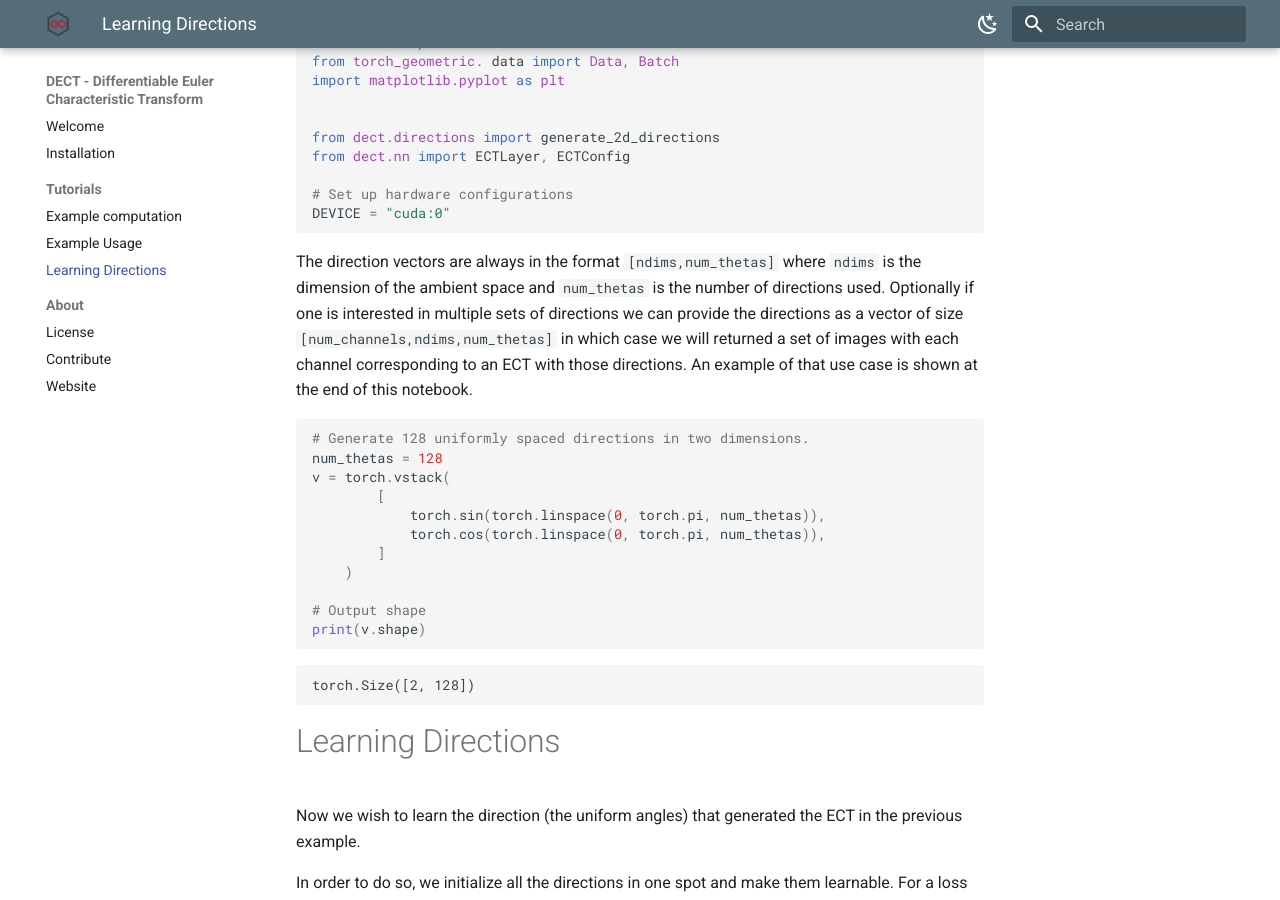
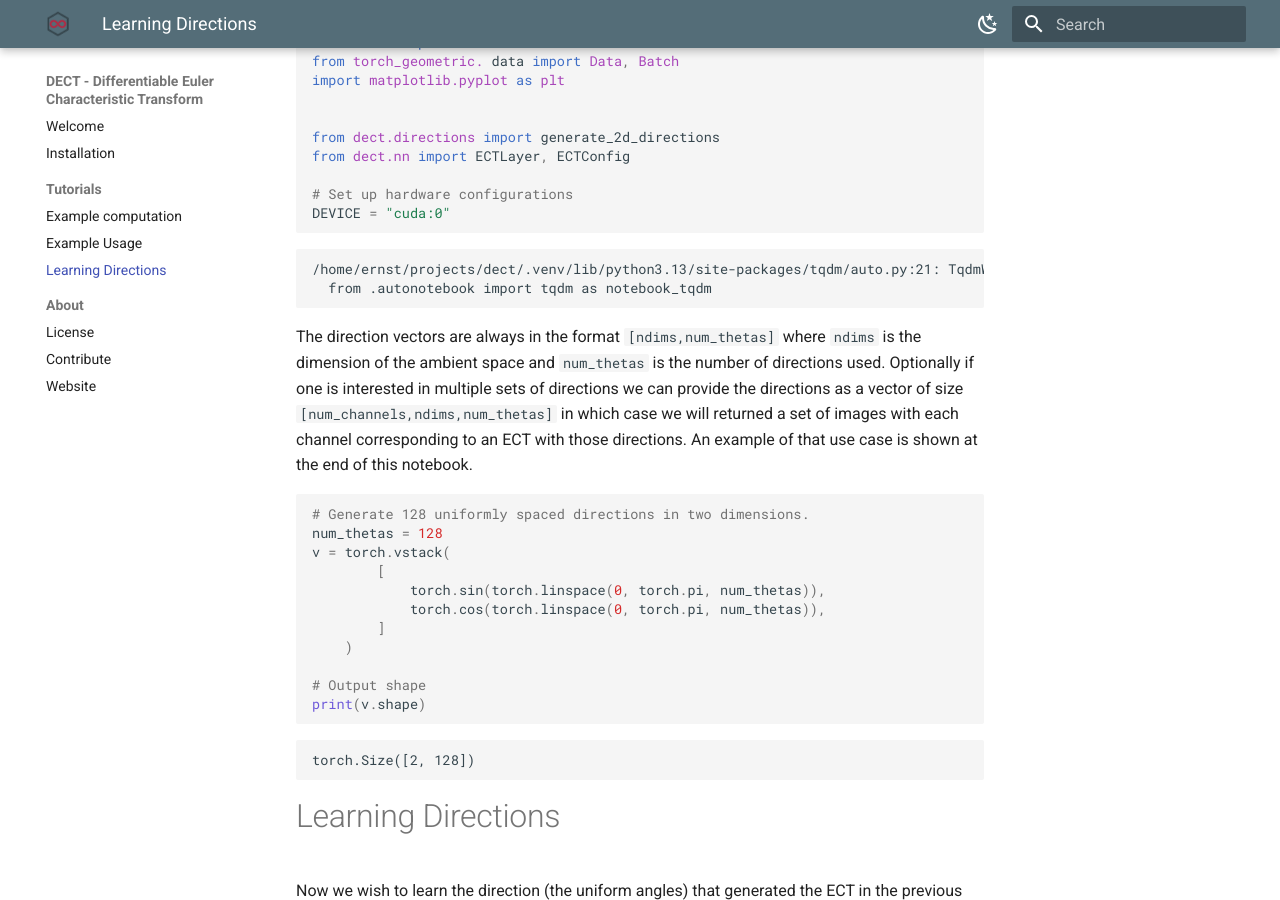
Before and after one commit to aidos-lab/dect, an MkDocs documentation site: the page built from docs/notebooks/02_learning_directions.md, in a window 1280 px wide and 900 px high, scrolled down 408 px. Built offline with MkDocs 1.6.1 and Material for MkDocs 9.7.7, drawn with Linux system fonts in a browser that asks for light colours; some of the changed text lies outside the part shown.

Commit message:
Update mkdocs

````diff
--- a/docs/notebooks/02_learning_directions.md
+++ b/docs/notebooks/02_learning_directions.md
@@ -24,6 +24,10 @@
 # Set up hardware configurations
 DEVICE = "cuda:0"
 ```
+
+    /home/ernst/projects/dect/.venv/lib/python3.13/site-packages/tqdm/auto.py:21: TqdmWarning: IProgress not found. Please update jupyter and ipywidgets. See https://ipywidgets.readthedocs.io/en/stable/user_install.html
+      from .autonotebook import tqdm as notebook_tqdm
+
 
 The direction vectors are always in the format `[ndims,num_thetas]` where
 `ndims` is the dimension of the ambient space and `num_thetas` is the number of
@@ -118,7 +122,7 @@
 
 
 
-    <matplotlib.collections.PathCollection at 0x7e988a3a6350>
+    <matplotlib.collections.PathCollection at 0x7ff79b0c23c0>
 
 
 
@@ -137,7 +141,7 @@
 
 
 
-    <matplotlib.collections.PathCollection at 0x7e9888240610>
+    <matplotlib.collections.PathCollection at 0x7ff798f1bed0>
 
 
 
@@ -171,7 +175,7 @@
 
 
 
-    <matplotlib.image.AxesImage at 0x7e9888103c40>
+    <matplotlib.image.AxesImage at 0x7ff798fd0e10>
 
 
 
@@ -205,6 +209,8 @@
 
     Epoch: 0, Loss: 0.24
     Epoch: 50, Loss: 0.06
+
+
     Epoch: 100, Loss: 0.01
     Epoch: 150, Loss: 0.00
     Epoch: 200, Loss: 0.00
@@ -212,8 +218,6 @@
     Epoch: 300, Loss: 0.00
     Epoch: 350, Loss: 0.00
     Epoch: 400, Loss: 0.00
-
-
     Epoch: 450, Loss: 0.00
 
 
@@ -235,7 +239,7 @@
 
 
 
-    <matplotlib.image.AxesImage at 0x7e98881f9180>
+    <matplotlib.image.AxesImage at 0x7ff798e9f9d0>
 
 
 
--- a/pyproject.toml
+++ b/pyproject.toml
@@ -23,6 +23,7 @@
     "pytest>=8.3.4,<9",
     "matplotlib>=3.10.0,<4",
     "pytest-cov>=6.0.0,<7",
+    "pytest>=8.3.4,<9",
     "ipykernel>=6.29.5,<7",
     "pdoc>=15.0.1,<16",
     "ipython>=8.34.0",
@@ -34,10 +35,7 @@
     "mkdocs-autoapi>=0.4.1",
     "mkdocs-nbconvert>=0.4",
     "markdown-include>=0.8.1",
-]
-test = [
-    "pytest-cov>=6.0.0,<7",
-    "pytest>=8.3.4,<9",
+    "torch-geometric>=2.7.0",
 ]
 
 
````
Also changed, not shown: 2 other files.
